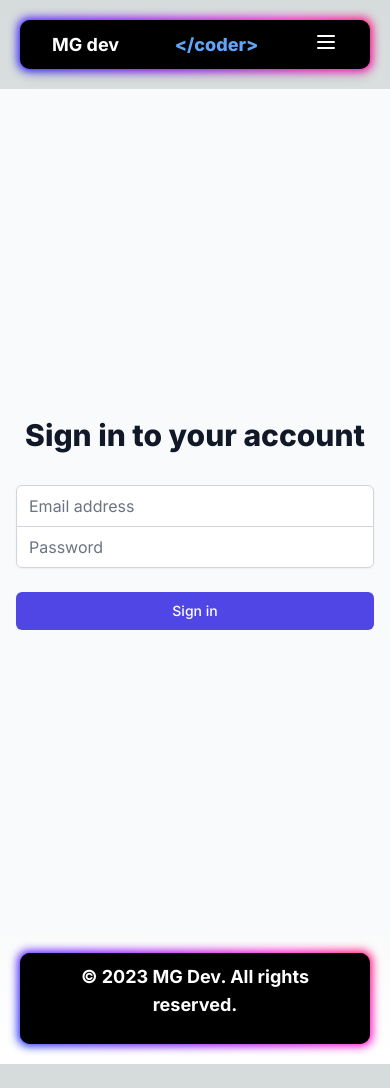
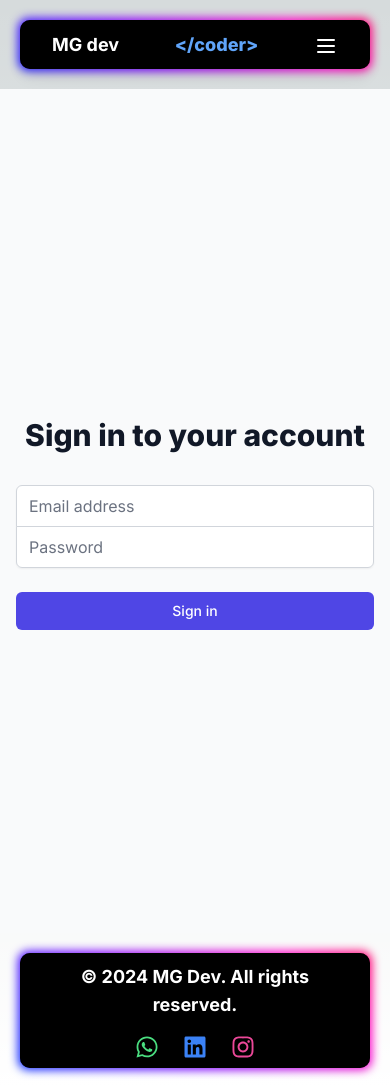
Before and after one commit to Manthan-Gajjar/MG-dev, a Next.js app: page /login in a window 390 px wide. Before the commit the page ends 1064 px from the top, so only its background shows below. Built offline with nearby package versions, Linux system fonts and the light colour scheme; no server answers.

Commit message:
Refactor ContactSection, Footer, and Header components for improved layout and styling

```diff
--- a/src/app/components/ContactSection.js
+++ b/src/app/components/ContactSection.js
@@ -24,9 +24,10 @@ export default function ContactSection() {
   return (
     <section id="contact" className="py-16 bg-black text-white rounded-lg shadow-lg px-6 md:px-12 lg:px-20">
       <div className="container mx-auto">
-        <h2 className="text-2xl font-extrabold text-center my-10 text-blue-400">Get in Touch</h2>
-        <div className="grid grid-cols-1 md:grid-cols-2 gap-12">
-          <div className="space-y-6">
+        <h2 className="text-2xl font-extrabold text-left my-10 text-blue-400 text-center">Hey, a question?</h2>
+        <div className="grid grid-cols-1 md:grid-cols-2 gap-12 items-start">
+
+          <div className="space-y-10 mt-5">
             <p className="text-lg">Have a question or just want to say hi? I'd love to hear from you!</p>
             <div className="flex items-center space-x-3">
               <FaEnvelope className="text-blue-400 text-xl" />
@@ -45,7 +46,8 @@ export default function ContactSection() {
               </a>
             </div>
           </div>
-          <form onSubmit={handleSubmit} className="bg-black p-6 rounded-lg shadow-lg">
+
+          <form onSubmit={handleSubmit} className="bg-black p-6 rounded-lg shadow-lg w-full">
             <div className="mb-4">
               <label htmlFor="name" className="block text-gray-300 font-medium mb-2">Name</label>
               <input
@@ -54,7 +56,7 @@ export default function ContactSection() {
                 name="name"
                 value={formData.name}
                 onChange={handleChange}
-                className="w-full px-4 py-2 bg-black border border-gray-600 rounded-md focus:ring-2 focus:ring-blue-400 text-white"
+                className="w-full sm:w-80 px-4 py-2 bg-black border border-gray-600 rounded-md focus:ring-2 focus:ring-blue-400 text-white"
                 required
               />
             </div>
@@ -66,7 +68,7 @@ export default function ContactSection() {
                 name="email"
                 value={formData.email}
                 onChange={handleChange}
-                className="w-full px-4 py-2 bg-black border border-gray-600 rounded-md focus:ring-2 focus:ring-blue-400 text-white"
+                className="w-full sm:w-80 px-4 py-2 bg-black border border-gray-600 rounded-md focus:ring-2 focus:ring-blue-400 text-white"
                 required
               />
             </div>
@@ -78,13 +80,13 @@ export default function ContactSection() {
                 value={formData.message}
                 onChange={handleChange}
                 rows={4}
-                className="w-full px-4 py-2 bg-black border border-gray-600 rounded-md focus:ring-2 focus:ring-blue-400 text-white"
+                className="w-full sm:w-80 px-4 py-2 bg-black border border-gray-600 rounded-md focus:ring-2 focus:ring-blue-400 text-white"
                 required
               ></textarea>
             </div>
             <button
               type="submit"
-              className="w-full bg-blue-500 text-white font-bold py-2 px-4 rounded-md hover:bg-blue-600 transition duration-300"
+              className="w-full sm:w-80 bg-blue-500 text-white font-bold py-2 px-4 rounded-md hover:bg-blue-600 transition duration-300"
             >
               Send Message
             </button>
--- a/src/app/components/Footer.js
+++ b/src/app/components/Footer.js
@@ -1,43 +1,22 @@
-
-//   export default function Footer() {
-  //   return (
-    //     <footer className="bg-gray-800 text-white button-85 m-5">
-    //       <div className="container mx-auto px-6 py-4 flex flex-col items-center text-center">
-    //         <p className="text-lg sm:text-xl font-bold">&copy; 2023 MG Dev. All rights reserved.</p>
-    //         <div className="flex space-x-4 mt-4">
-    //           <a href="#" className="text-gray-400 hover:text-white text-lg">
-    //             <i className="fab fa-facebook"></i>
-    //           </a>
-    //           <a href="#" className="text-gray-400 hover:text-white text-lg">
-    //             <i className="fab fa-twitter"></i>
-    //           </a>
-    //           <a href="#" className="text-gray-400 hover:text-white text-lg">
-    //             <i className="fab fa-instagram"></i>
-    //           </a>
-    //         </div>
-    //       </div>
-    //     </footer>
-    //   )
-    // }
-
-    // import css from "./button.css"
-
+import { FaInstagram, FaLinkedin, FaWhatsapp } from "react-icons/fa";
 import css from "./button.css";
 
 export default function Footer() {
   return (
     <footer className="bg-gray-800 text-white m-5 py-6 button-85">
       <div className="container mx-auto px-6 flex flex-col items-center justify-center text-center">
-        <p className="text-lg sm:text-xl font-bold">&copy; 2023 MG Dev. All rights reserved.</p>
+        <p className="text-lg sm:text-xl font-bold">&copy; 2024 MG Dev. All rights reserved.</p>
+
+        {/* Social Icons */}
         <div className="flex space-x-6 mt-4">
-          <a href="#" className="text-gray-400 hover:text-white text-2xl">
-            <i className="fab fa-facebook"></i>
+          <a href="https://wa.me/918141930612" target="_blank" rel="noopener noreferrer" className="text-green-400 hover:text-green-300 transition text-2xl">
+            <FaWhatsapp />
           </a>
-          <a href="#" className="text-gray-400 hover:text-white text-2xl">
-            <i className="fab fa-twitter"></i>
+          <a href="https://in.linkedin.com/in/manthan-gajjar-7654b52a5" target="_blank" rel="noopener noreferrer" className="text-blue-500 hover:text-blue-400 transition text-2xl">
+            <FaLinkedin />
           </a>
-          <a href="#" className="text-gray-400 hover:text-white text-2xl">
-            <i className="fab fa-instagram"></i>
+          <a href="https://instagram.com/mgdev.coder" target="_blank" rel="noopener noreferrer" className="text-pink-500 hover:text-pink-400 transition text-2xl">
+            <FaInstagram />
           </a>
         </div>
       </div>
--- a/src/app/components/Header.js
+++ b/src/app/components/Header.js
@@ -22,60 +22,6 @@ export default function Header() {
       router.push("/login")
     }
   }
-  // return (
-  //   <header className="bg-gray-800 text-white button-85 m-5">
-  //     <nav className="container mx-auto px-6 py-3">
-  //       <div className="flex items-center justify-between">
-  //         <div className="cursor-pointer" onClick={handleLogoClick}>
-  //           <button className="text-lg sm:text-xl font-bold button-85" role="button">MG dev</button>
-  //         </div>
-  //         <h2 className="text-lg sm:text-xl md:text-3xl lg:text-4xl font-extrabold text-center text-blue-400">
-  //           &lt;/coder&gt;
-  //         </h2>
-
-  //         <div className="hidden md:flex space-x-6">
-  //           <Link href="/" className="hover:text-gray-300 text-lg">
-  //             Home
-  //           </Link>
-  //           <Link href="/#contact" className="hover:text-gray-300 text-lg">
-  //             Contact
-  //           </Link>
-  //         </div>
-  //         <div className="md:hidden">
-  //           <button onClick={() => setIsOpen(!isOpen)}>
-  //             <svg className="h-6 w-6 fill-current" viewBox="0 0 24 24">
-  //               {isOpen ? (
-  //                 <path
-  //                   fillRule="evenodd"
-  //                   clipRule="evenodd"
-  //                   d="M18.278 16.864a1 1 0 0 1-1.414 1.414l-4.829-4.828-4.828 4.828a1 1 0 0 1-1.414-1.414l4.828-4.829-4.828-4.828a1 1 0 0 1 1.414-1.414l4.829 4.828 4.828-4.828a1 1 0 1 1 1.414 1.414l-4.828 4.829 4.828 4.828z"
-  //                 />
-  //               ) : (
-  //                 <path
-  //                   fillRule="evenodd"
-  //                   d="M4 5h16a1 1 0 0 1 0 2H4a1 1 0 1 1 0-2zm0 6h16a1 1 0 0 1 0 2H4a1 1 0 1 1 0-2zm0 6h16a1 1 0 0 1 0 2H4a1 1 0 1 1 0-2z"
-  //                 />
-  //               )}
-  //             </svg>
-  //           </button>
-  //         </div>
-  //       </div>
-  //       {isOpen && (
-  //         <div className="md:hidden">
-  //           <div className="px-2 pt-2 pb-3 space-y-2">
-  //             <Link href="/" className="block text-lg hover:text-gray-300">
-  //               Home
-  //             </Link>
-  //             <Link href="/#contact" className="block text-lg hover:text-gray-300">
-  //               Contact
-  //             </Link>
-  //           </div>
-  //         </div>
-  //       )}
-  //     </nav>
-  //   </header>
-  // )
-
   return (
     <header className="bg-gray-800 text-white p-4 sm:p-5 shadow-lg button-85 m-5">
       <nav className="container mx-auto flex items-center justify-between">
@@ -85,7 +31,7 @@ export default function Header() {
         </button>
 
         {/* Title */}
-        <h2 className="text-lg xs:text-xl sm:text-2xl md:text-3xl lg:text-4xl font-extrabold text-blue-400">
+        <h2 className="text-lg xs:text-xl sm:text-xl md:text-3xl lg:text-2xl font-extrabold text-blue-400">
           &lt;/coder&gt;
         </h2>
 
@@ -94,7 +40,7 @@ export default function Header() {
           <Link href="/" className="hover:text-gray-300 text-lg">
             Home
           </Link>
-          <Link href="/#contact" className="hover:text-gray-300 text-lg">
+          <Link href="/#contact" className="hover:text-red-300 text-lg">
             Contact
           </Link>
         </div>
@@ -102,7 +48,7 @@ export default function Header() {
         {/* Mobile Menu Button */}
         <div className="md:hidden">
           <button onClick={() => setIsOpen(!isOpen)} aria-label="Toggle Menu">
-            <svg className="h-6 w-6 fill-current" viewBox="0 0 24 24">
+            <svg className="h-6 w-6 fill-current" viewBox="0 -4 24 24">
               {isOpen ? (
                 <path
                   fillRule="evenodd"
@@ -123,10 +69,10 @@ export default function Header() {
      {/* Mobile Menu */}
 {isOpen && (
   <div className="md:hidden px-4 py-3 space-y-2 bg-black">
-          <Link href="/" className="block text-lg hover:text-gray-300">
+    <Link href="/" className="block text-base sm:text-lg md:text-xl hover:text-gray-300">
       Home
     </Link>
-          <Link href="/#contact" className="block text-lg hover:text-gray-300">
+    <Link href="/#contact" className="block text-base sm:text-lg md:text-xl hover:text-gray-300">
       Contact
     </Link>
   </div>
```
Lines whose indentation alone changed are shown as unchanged.
